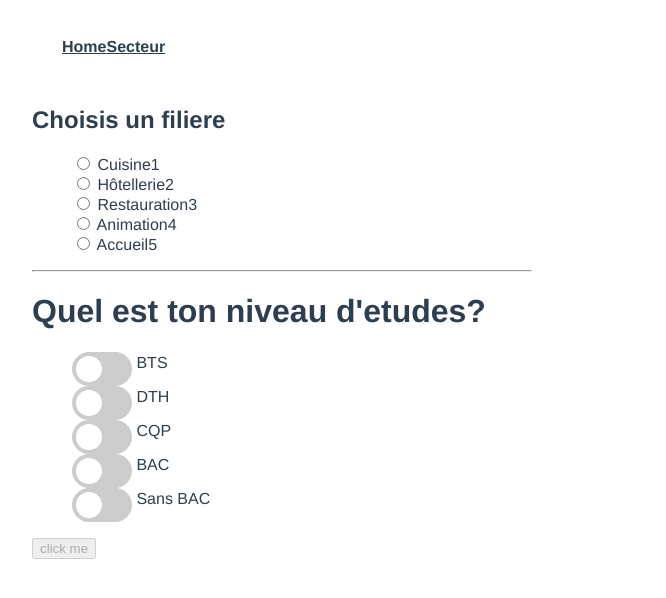
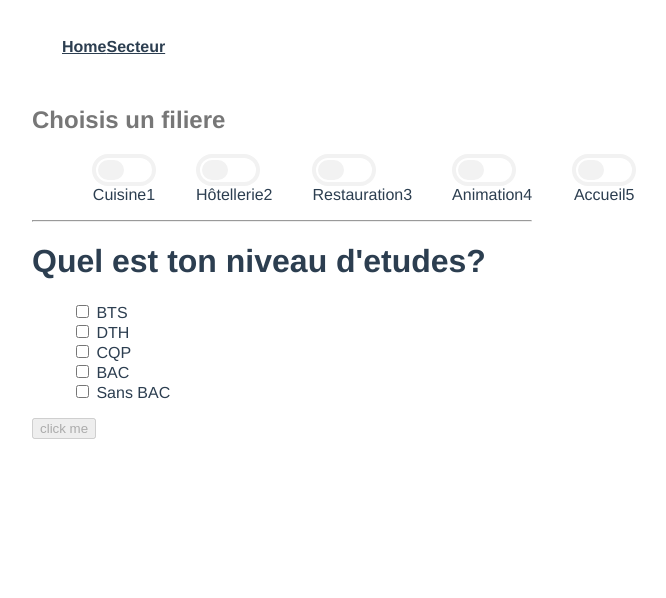
Before and after one commit to Skobraf/Career-meeting, a Vue app: page /secteur/1 in a window 1280 px wide. Shown: the top 598 px of the page, without its empty margins (358-1024 px from the left). Built offline with nearby package versions, Linux system fonts and the light colour scheme.

Commit message:
added switch style to radio button

```diff
--- a/package.json
+++ b/package.json
@@ -28,6 +28,8 @@
     "babel-jest": "^23.6.0",
     "eslint": "^5.16.0",
     "eslint-plugin-vue": "^5.0.0",
+    "node-sass": "^4.11.0",
+    "sass-loader": "^7.1.0",
     "vue-template-compiler": "^2.5.21"
   },
   "eslintConfig": {
--- a/src/views/Metier.vue
+++ b/src/views/Metier.vue
@@ -1,20 +1,23 @@
 <template>
     <div class="metier">
-
         <div class="filier-list">
             <h2>Choisis un filiere</h2>
-            <ul>
-                <li v-for="filiere in secteurs[$route.params.secteurId].filiere">
-                    <label class="swit">
+            <ul class="tg-list">
+                <li class="tg-list-item" v-for="filiere,index in secteurs[$route.params.secteurId].filiere">
+                        <label class='tgl-btn' :for='index'>
+                         </label>
                         <input
                             type="radio"
                             v-bind:value="filiere.nameFiliere"
                             v-model="filiereChecked"
+                            class='tgl tgl-flat'
+                            :id='index'
+                            name='group'
                             >
-                        <span class=" round"></span>
+                            <label class='tgl-btn' :for='index'></label>
+                            <label class='tgl-btn' :for='index'>
                             {{ filiere.nameFiliere }}
                     </label>
-
                 </li>
             </ul>
         </div>
@@ -73,64 +76,254 @@ export default {
 }
 </script>
 
-<style>
-    .switch {
+<style lang="scss">
+   .tg-list{
+	text-align: center;
+	display: flex;
+	align-items: center;
+}
+.tg-list-item{
+	margin: 0 20px;
+}
+h2{
+	color: #777;
+}
+h4{
+	color: #999;
+}
+.tgl{
+	display: none;
+	// add default box-sizing for this scope
+	&, &:after, &:before,
+	& *, & *:after, & *:before,
+	& + .tgl-btn{
+		box-sizing: border-box;
+		&::selection{
+			background: none;
+		}
+	}
+	+ .tgl-btn{
+		outline: 0;
+		display: block;
+		width: 4em;
+		height: 2em;
 		position: relative;
-  display: inline-block;
-  width: 60px;
-  height: 34px;
+		cursor: pointer;
+     user-select: none;
+		&:after, &:before{
+			position: relative;
+			display: block;
+			content: "";
+			width: 50%;
+			height: 100%;
+		}
+		&:after{
+			left: 0;
+		}
+		&:before{
+			display: none;
+		}
+	}
+	&:checked{
+		+ .tgl-btn{
+			&:after{
+				left: 50%;
+			}
+		}
+	}
 }
 
-.switch input {
-  opacity: 0;
-  /* width: 0;
-  height: 0; */
+// themes
+.tgl-light{
+	+ .tgl-btn{
+		background: #f0f0f0;
+		border-radius: 2em;
+		padding: 2px;
+		transition: all .4s ease;
+		&:after{
+			border-radius: 50%;
+			background: #fff;
+			transition: all .2s ease;
+		}
+	}
+	&:checked{
+		+ .tgl-btn{
+			background: #9FD6AE;
+		}
+	}
+}
+.tgl-ios{
+	+ .tgl-btn{
+		background: #fbfbfb;
+		border-radius: 2em;
+		padding: 2px;
+		transition: all .4s ease;
+		border: 1px solid #e8eae9;
+		&:after{
+			border-radius: 2em;
+			background: #fbfbfb;
+			transition:
+        left .3s cubic-bezier(
+          0.175, 0.885, 0.320, 1.275
+        ),
+        padding .3s ease, margin .3s ease;
+			box-shadow:
+        0 0 0 1px rgba(0,0,0,.1),
+        0 4px 0 rgba(0,0,0,.08);
+		}
+    &:hover:after {
+      will-change: padding;
+    }
+		&:active{
+			box-shadow: inset 0 0 0 2em #e8eae9;
+			&:after{
+				padding-right: .8em;
+			}
+		}
+	}
+	&:checked{
+		+ .tgl-btn{
+			background: #86d993;
+			&:active{
+				box-shadow: none;
+				&:after{
+					margin-left: -.8em;
+				}
+			}
+		}
+	}
+}
+.tgl-skewed{
+	+ .tgl-btn{
+		overflow: hidden;
+		transform: skew(-10deg);
+		backface-visibility: hidden;
+		transition: all .2s ease;
+		font-family: sans-serif;
+		background: #888;
+		&:after, &:before{
+			transform: skew(10deg);
+			display: inline-block;
+			transition: all .2s ease;
+			width: 100%;
+			text-align: center;
+			position: absolute;
+			line-height: 2em;
+			font-weight: bold;
+			color: #fff;
+
+			text-shadow: 0 1px 0 rgba(0,0,0,.4);
+		}
+		&:after{
+			left: 100%;
+			content: attr(data-tg-on);
+		}
+		&:before{
+			left: 0;
+			content: attr(data-tg-off);
+		}
+		&:active{
+			background: #888;
+			&:before{
+				left: -10%;
+			}
+		}
+	}
+	&:checked{
+		+ .tgl-btn{
+			background: #86d993;
+			&:before{
+				left: -100%;
+			}
+			&:after{
+				left: 0;
+			}
+			&:active{
+				&:after{
+					left: 10%;
+				}
+			}
+		}
+	}
+}
+.tgl-flat{
+	+ .tgl-btn{
+		padding: 2px;
+		transition: all .2s ease;
+		background: #fff;
+		border: 4px solid #f2f2f2;
+		border-radius: 2em;
+		&:after{
+			transition: all .2s ease;
+			background: #f2f2f2;
+			content: "";
+			border-radius: 1em;
+		}
+	}
+	&:checked{
+		+ .tgl-btn{
+			border: 4px solid #7FC6A6;
+			&:after{
+				left: 50%;
+				background: #7FC6A6;
+			}
+		}
+	}
 }
 
-.slider {
+.tgl-flip{
+	+ .tgl-btn{
+		padding: 2px;
+		transition: all .2s ease;
+		font-family: sans-serif;
+		perspective: 100px;
+		&:after, &:before{
+			display: inline-block;
+			transition: all .4s ease;
+			width: 100%;
+			text-align: center;
 			position: absolute;
-  cursor: pointer;
+			line-height: 2em;
+			font-weight: bold;
+			color: #fff;
+			position: absolute;
 			top: 0;
 			left: 0;
-  right: 0;
-  bottom: 0;
-  background-color: #ccc;
-  -webkit-transition: .4s;
-  transition: .4s;
+			backface-visibility: hidden;
+			border-radius: 4px;
+		}
+		&:after{
+			content: attr(data-tg-on);
+			background: #02C66F;
+			transform: rotateY(-180deg);
+		}
+		&:before{
+			background: #FF3A19;
+			content: attr(data-tg-off);
 		}
 
-.slider:before {
-  position: absolute;
-  content: "";
-  height: 26px;
-  width: 26px;
-  left: 4px;
-  bottom: 4px;
-  background-color: white;
-  -webkit-transition: .4s;
-  transition: .4s;
+		&:active{
+			&:before{
+				transform: rotateY(-20deg);
 			}
-
-input:checked + .slider {
-  background-color: #2196F3;
 		}
-
-input:focus + .slider {
-  box-shadow: 0 0 1px #2196F3;
 	}
-
-input:checked + .slider:before {
-  -webkit-transform: translateX(26px);
-  -ms-transform: translateX(26px);
-  transform: translateX(26px);
+	&:checked{
+		+ .tgl-btn{
+			&:before{
+				transform: rotateY(180deg);
 			}
-
-/* Rounded sliders */
-.slider.round {
-  border-radius: 34px;
+			&:after{
+				transform: rotateY(0);
+				left: 0;
+				background: #7FC6A6;
 			}
-
-.slider.round:before {
-  border-radius: 50%;
+			&:active{
+				&:after{
+					transform: rotateY(20deg);
+				}
+			}
+		}
+	}
 }
 </style>
```
Also changed, not shown: 1 other file (tests, documents, lock files or other folders). Lines whose indentation alone changed are shown as unchanged.
